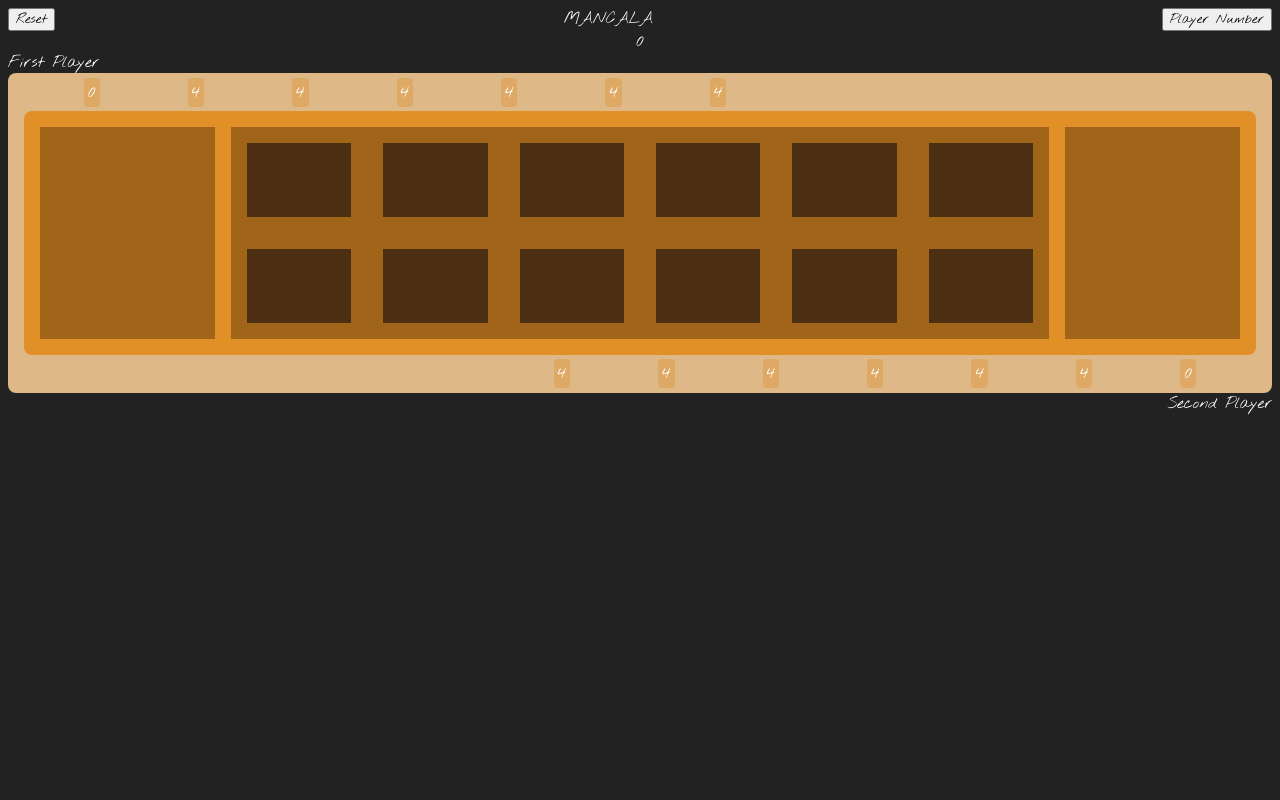
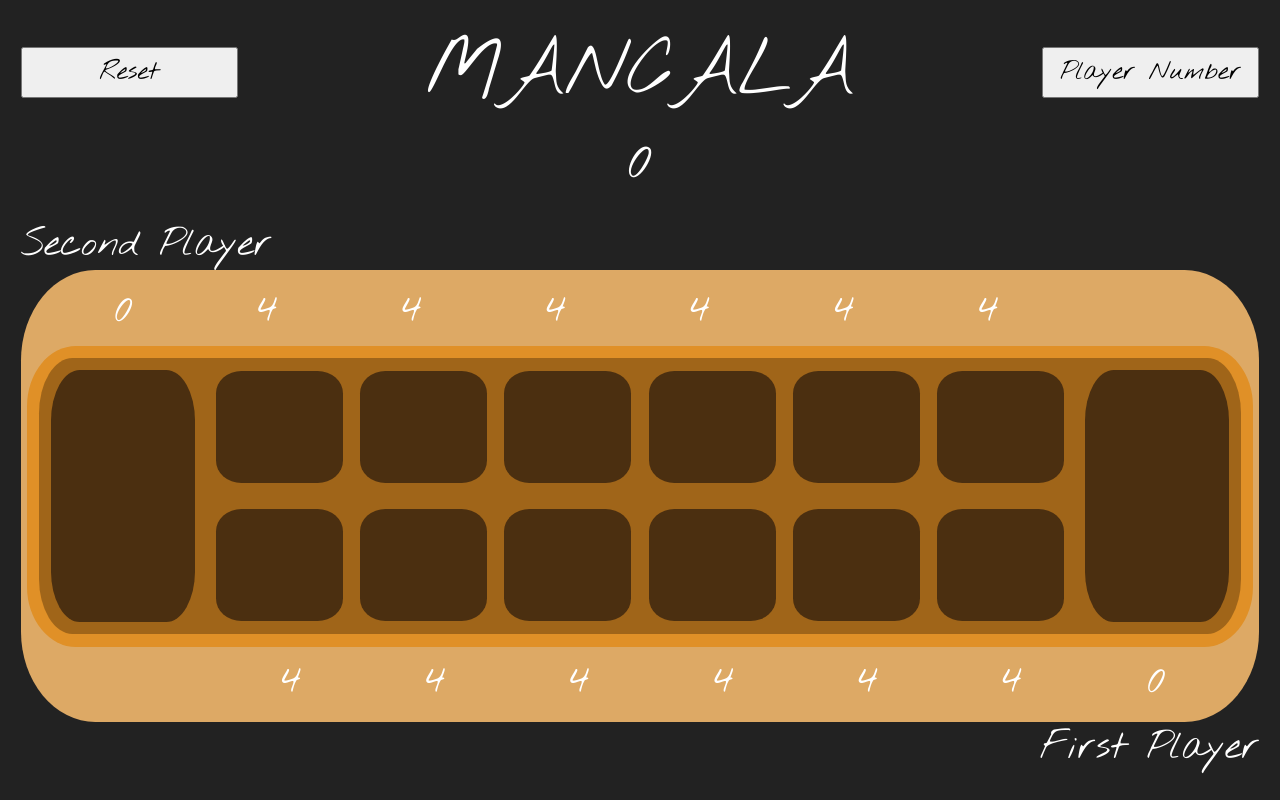
Before and after one commit to PhilMJackson/Mancala, a website: page index.html in a window 1280 px wide. Drawn offline with Linux system fonts and the light colour scheme.

Commit message:
Layout finalized.

```diff
--- a/index.css
+++ b/index.css
@@ -1,62 +1,127 @@
 * {
+  display: flex;
   box-sizing: border-box;
   font-family: "Nothing You Could Do", cursive;
+  height: 100%;
+  width: 100%;
+  font-size: 100%;
 }
 
 html {
   background-color: #222;
   color: white;
+  height: 100%;
+  width: 100%;
+  padding: 1%;
 }
 
 body {
   display: flex;
   flex-direction: column;
   align-items: stretch;
-  justify-content: space-between;
+  align-content: center;
+  justify-content: space-evenly;
+  height: 100%;
+  width: 100%;
 }
 
 .board {
   display: flex;
   flex-direction: column;
-  align-items: stretch;
-  justify-content: space-between;
+  align-items: center;
+  justify-content: flex-start;
+  height: 100%;
+  width: 100%;
 }
 
 .topBar {
   display: flex;
   flex-direction: row;
   justify-content: space-between;
+  align-items: center;
+  height: 100%;
+  width: 100%;
+  flex: 1;
+}
+
+.reset {
+  display: flex;
+  flex: 1;
+  height: 50%;
+  width: 50%;
+  font-size: 2vw;
+  align-items: center;
+  justify-content: center;
+}
+
+.title {
+  display: flex;
+  flex: 4;
+  font-size: 6vw;
+  justify-content: center;
+  align-items: center;
+}
+
+.playerNumber {
+  display: flex;
+  flex: 1;
+  align-items: center;
+  justify-content: center;
+  height: 50%;
+  width: 50%;
+  font-size: 2vw;
+  white-space: nowrap;
+}
+
+.activePlayer {
+  display: flex;
+  justify-content: center;
+  align-items: flex-end;
+  width: 100%;
+  height: 100%;
+  font-size: 4vw;
+  flex: 1;
 }
 
 .upperBar {
   display: flex;
   flex-direction: row;
+  align-items: flex-end;
+  justify-content: flex-end;
+  height: 100%;
+  width: 100%;
+  flex: 1;
 }
 
-.playerOne {
+.playerTwo {
   display: flex;
-  align-self: flex-start;
-}
-
-.activePlayer {
-  display: flex;
-  align-self: center;
+  flex-direction: row;
+  align-items: flex-end;
+  justify-content: flex-start;
+  height: 100%;
+  width: 100%;
+  font-size: 3vw;
 }
 
 .playArea {
   display: flex;
   flex-direction: column-reverse;
   justify-content: space-evenly;
-  background-color: burlywood;
-  border-radius: 0.5rem;
-  height: 20rem;
+  align-items: center;
+  background-color: rgb(221, 169, 101);
+  border-radius: 6% / 20%;
+  padding: 0.5%;
+  height: 100%;
+  width: 100%;
+  flex: 6;
 }
 
 .pipCounterField {
   display: flex;
-  margin: 0 1rem;
-  padding: 0 1rem;
-  flex-grow: 0.25;
+  flex: 1;
+  height: 100%;
+  width: 100%;
+  padding: 0 2%;
 }
 
 .playerPipCounterField {
@@ -73,44 +138,83 @@ body {
 }
 
 .pipCounter {
-  background-color: rgb(221, 169, 101);
-  padding: 0.25rem;
+  display: flex;
+  justify-content: center;
+  align-content: center;
+  align-items: center;
   border-radius: 0.25rem;
-  margin-inline: 2.75em;
-}
-#pipCounterThirteen {
+  width: 100%;
+  height: 100%;
+  flex-basis: 12.25%;
+  font-size: 3vw;
 }
 
 .actionField {
   display: flex;
-  flex-grow: 4;
+  flex: 4;
   flex-direction: row;
   justify-content: space-evenly;
+  align-items: center;
   background-color: rgb(224, 144, 39);
-  border-radius: 0.5rem;
-  margin: 0 1rem;
-  padding: 1rem;
+  border-radius: 4% / 20%;
+  padding: 1%;
+  height: 100%;
+  width: 100%;
 }
 
 .pitField {
   display: flex;
   flex-direction: column-reverse;
   justify-content: space-evenly;
+  align-items: center;
   background-color: rgb(160, 101, 25);
-  width: 70%;
-  margin: 0 1rem;
+  width: 100%;
+  height: 100%;
+  flex: 6;
 }
 
-.mancala {
+.mancalaField {
+  display: flex;
   background-color: rgb(160, 101, 25);
-  width: 15%;
+  width: 100%;
+  height: 100%;
+  flex: 1;
+  padding: 1%;
+}
+
+.mancalaPit {
+  background-color: rgb(75, 47, 16);
+  width: 100%;
+  height: 100%;
+}
+
+.opponentMancalaField {
+  border-top-left-radius: 20%;
+  border-bottom-left-radius: 20%;
+}
+
+.opponentMancalaPit {
+  border-radius: 20%;
+}
+
+.playerMancalaField {
+  border-top-right-radius: 20%;
+  border-bottom-right-radius: 20%;
+}
+
+.playerMancalaPit {
+  border-radius: 20%;
 }
 
 .singlePitField {
   display: flex;
   flex-direction: row;
-  justify-content: flex-start;
-  height: 50%;
+  justify-content: space-evenly;
+  align-content: center;
+  align-items: center;
+  width: 100%;
+  height: 100%;
+  margin: 1.5% 0;
 }
 
 .opponentPitField {
@@ -121,15 +225,34 @@ body {
   display: flex;
   background-color: rgb(75, 47, 16);
   width: 16.66%;
-  margin: 1rem;
+  border-radius: 20%;
+  margin: 1%;
+  height: 100%;
+  width: 100%;
 }
 
-.playerMancala {
+.lowerBar {
+  display: flex;
+  flex-direction: row;
+  align-items: flex-end;
+  justify-content: flex-end;
+  height: 100%;
+  width: 100%;
+  flex: 1;
 }
 
-.opponentMancala {
+.playerOne {
+  display: flex;
+  flex-direction: row;
+  align-items: flex-start;
+  justify-content: flex-end;
+  height: 100%;
+  width: 100%;
+  font-size: 3vw;
 }
-.lowerBar {
-  display: flex;
-  justify-content: flex-end;
+head {
+  display: none;
 }
+script {
+  display: none;
+}
--- a/index.js
+++ b/index.js
@@ -77,20 +77,6 @@ let mancalaThirteen = {
   pipNumber: playField[13],
 };
 
-function buildInitialState() {}
-
-//rerender game after selecting pips
-function renderState() {}
-
-// maybe a dozen or so helper functions for tiny pieces of the interface
-
-// listeners
-function onBoardClick() {
-  // update state, maybe with another dozen or so helper functions...
-
-  renderState(); // show the user the new state
-}
-
 //TOP BAR
 //  Where reset button, game title and toggle button are located
 const topBar = document.createElement("div");
@@ -130,14 +116,11 @@ const upperBar = document.createElement("div");
 upperBar.classList.add("upperBar");
 board.appendChild(upperBar);
 
-//FIRST PLAYER NAME
-// Click to rename Player
-//      When Solo, only Player One will will be able to renamed
-//      When Two Player, Both Player Names can be edited
-const firstPlayer = document.createElement("div");
-firstPlayer.classList.add("playerOne");
-upperBar.appendChild(firstPlayer);
-firstPlayer.innerText = first_Player.playerName;
+//SECOND PLAYER NAME
+const secondPlayer = document.createElement("div");
+secondPlayer.classList.add("playerTwo");
+upperBar.appendChild(secondPlayer);
+secondPlayer.innerText = second_Player.playerName;
 
 //PLAY AREA
 //  # of Pips in each Pit
@@ -277,12 +260,20 @@ opponentPipCounterThirteen.setAttribute("id", "pipCounterThirteen");
 opponentPipCounterField.appendChild(opponentPipCounterThirteen);
 opponentPipCounterThirteen.innerText = mancalaThirteen.pipNumber;
 
-//PLAYER MANCALA
-const playerMancala = document.createElement("div");
-playerMancala.classList.add("mancala");
-playerMancala.classList.add("playerMancala");
-playerMancala.setAttribute("id", "mancalaSix");
-actionField.appendChild(playerMancala);
+//PIPS
+
+//OPPONENT MANCALA FIELD
+const opponentMancalaField = document.createElement("div");
+opponentMancalaField.classList.add("mancalaField");
+opponentMancalaField.classList.add("opponentMancalaField");
+actionField.appendChild(opponentMancalaField);
+
+//OPPONENT MANCALA PIT
+const opponentMancalaPit = document.createElement("div");
+opponentMancalaPit.classList.add("mancalaPit");
+opponentMancalaPit.classList.add("opponentMancalaPit");
+opponentMancalaPit.setAttribute("id", "mancalaThirteen");
+opponentMancalaField.appendChild(opponentMancalaPit);
 
 //PIT FIELD
 const pitField = document.createElement("div");
@@ -390,12 +381,18 @@ opponentPitTwelve.classList.add("opponentPitTwelve");
 opponentPitTwelve.setAttribute("id", "pitTwelve");
 opponentPitField.appendChild(opponentPitTwelve);
 
-//OPPONENT MANCALA
-const opponentMancala = document.createElement("div");
-opponentMancala.classList.add("mancala");
-opponentMancala.classList.add("opponentMancala");
-opponentMancala.setAttribute("id", "mancalaThirteen");
-actionField.appendChild(opponentMancala);
+//PLAYER MANCALA FIELD
+const playerMancalaField = document.createElement("div");
+playerMancalaField.classList.add("mancalaField");
+playerMancalaField.classList.add("playerMancalaField");
+actionField.appendChild(playerMancalaField);
+
+//PLAYER MANCALA PIT
+const playerMancalaPit = document.createElement("div");
+playerMancalaPit.classList.add("mancalaPit");
+playerMancalaPit.classList.add("playerMancalaPit");
+playerMancalaPit.setAttribute("id", "mancalaSix");
+playerMancalaField.appendChild(playerMancalaPit);
 
 //PIP
 const pip = document.createElement("div");
@@ -407,11 +404,28 @@ const lowerBar = document.createElement("div");
 lowerBar.classList.add("lowerBar");
 board.appendChild(lowerBar);
 
-//SECOND PLAYER NAME
-const secondPlayer = document.createElement("div");
-secondPlayer.classList.add("playerTwo");
-lowerBar.appendChild(secondPlayer);
-secondPlayer.innerText = second_Player.playerName;
+//FIRST PLAYER NAME
+// Click to rename Player
+//      When Solo, only Player One will will be able to renamed
+//      When Two Player, Both Player Names can be edited
+const firstPlayer = document.createElement("div");
+firstPlayer.classList.add("playerOne");
+lowerBar.appendChild(firstPlayer);
+firstPlayer.innerText = first_Player.playerName;
+
+function buildInitialState() {}
+
+//rerender game after selecting pips
+function renderState() {}
+
+// maybe a dozen or so helper functions for tiny pieces of the interface
+
+// listeners
+function onBoardClick() {
+  // update state, maybe with another dozen or so helper functions...
+
+  renderState(); // show the user the new state
+}
 
 //extra turn when ending in own mancala
 
```
